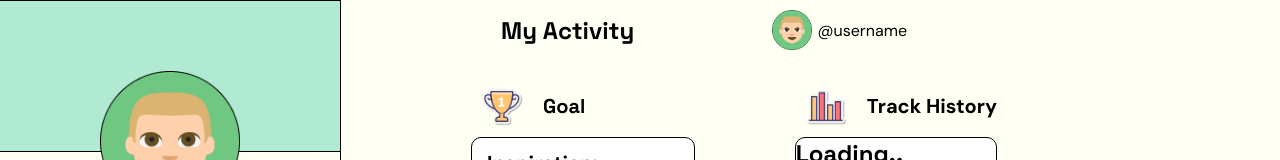
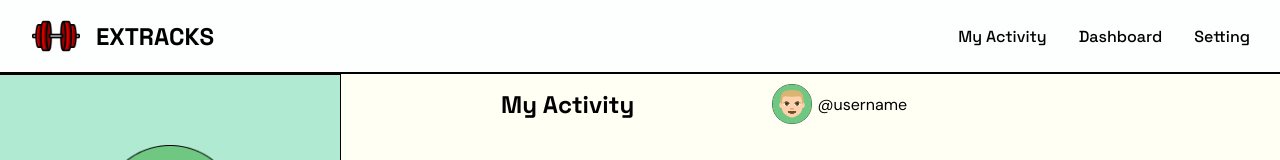
Before and after one commit to ParinchatJ/Extract_frontend, a React (Vite) app: page /dashboard in a window 1280 px wide. Shown: the top 160 px of the page. Built offline with nearby package versions, Linux system fonts and the light colour scheme; no server answers.

Commit message:
update nav and add anv to dash

```diff
--- a/src/components/NavBar/NavBar.css
+++ b/src/components/NavBar/NavBar.css
@@ -58,6 +58,10 @@
     border-left: 2px solid black;
 }
 
+.navbar .settingbutton {
+    margin-right: 30px;
+}
+
 /* .navbar .logo h1 {
 
 } */
--- a/src/components/NavBar/NavBar.jsx
+++ b/src/components/NavBar/NavBar.jsx
@@ -28,7 +28,7 @@ const NavBar = () => {
       nav = <>
         <Link to="/activities">My Activity</Link>
         <Link to="/dashboard">Dashboard</Link>
-        <Link to="/setting">Setting</Link>
+        <Link className="settingbutton" to="/setting">Setting</Link>
       </>
       break;
   }
--- a/src/pages/Dashboard/Dashboard.css
+++ b/src/pages/Dashboard/Dashboard.css
@@ -1,6 +1,11 @@
 body {
   margin: 0;
   padding: 0;
+}
+
+.dash-board {
+  display: flex;
+  flex-direction: column;
 }
 
 .container-dash {
--- a/src/pages/Dashboard/Dashboard.jsx
+++ b/src/pages/Dashboard/Dashboard.jsx
@@ -2,66 +2,65 @@ import React, { useState, useEffect } from "react";
 import BarChart from "../../components/BarChart/BarChart";
 import ProfileSession from "../../components/ProfileSession/ProfileSession";
 import NavBar from "../../components/NavBar/NavBar";
-import api from '/configs/api'
+import api from "/configs/api";
 import "./Dashboard.css";
-import CartList from '../../components/CartList/CardList';
-
+import CartList from "../../components/CartList/CardList";
 
 const Dashboard = () => {
-  const [cards, setCards] = useState([])
-  const recentCards = cards.slice(0, 2)
+  const [cards, setCards] = useState([]);
+  const recentCards = cards.slice(0, 2);
 
-  const [dailyStats, setDailyStats] = useState([])
-  const [loading, setLoading] = useState(false)
-  const [user, setUser] = useState({})
+  const [dailyStats, setDailyStats] = useState([]);
+  const [loading, setLoading] = useState(false);
+  const [user, setUser] = useState({});
 
-  const BMI = (user.weight / (user.height / 100) ** 2).toFixed(2)
+  const BMI = (user.weight / (user.height / 100) ** 2).toFixed(2);
 
   const getDailyStats = async () => {
-    setLoading(true)
-    const response = await api.get('user/activities/daily-stats')
-    console.log(response.data)
-    setDailyStats(response.data)
-    setLoading(false)
-  }
+    setLoading(true);
+    const response = await api.get("user/activities/daily-stats");
+    console.log(response.data);
+    setDailyStats(response.data);
+    setLoading(false);
+  };
 
   const getUserInfo = async () => {
-    const response = await api.get('user/me')
-    setUser(response.data)
-  }
+    const response = await api.get("user/me");
+    setUser(response.data);
+  };
 
   const getData = async () => {
-    const response = await api.get('user/activities')
-    setCards(response.data)
+    const response = await api.get("user/activities");
+    setCards(response.data);
+  };
+
+  const sevenDaysAgo = new Date(Date.now() - 7 * 24 * 60 * 60 * 1000);
+
+  let goalAchieved = 0;
+  const getGoalAchieved = () => {
+    const achievedDays = dailyStats.filter((day) => {
+      if (Date.parse(day._id) >= Date.parse(sevenDaysAgo)) {
+        return day;
       }
-
-  const sevenDaysAgo = new Date(Date.now() - 7 * 24 * 60 * 60 * 1000)
-
-  let goalAchieved = 0
-  const getGoalAchieved = () => {
-    const achievedDays = dailyStats.filter(day => {
-      if (Date.parse(day._id) >= Date.parse(sevenDaysAgo)) {
-        return day
-      }
-    })
-    goalAchieved = achievedDays.length
-    console.log(achievedDays.length)
-  }
-  getGoalAchieved()
+    });
+    goalAchieved = achievedDays.length;
+    console.log(achievedDays.length);
+  };
+  getGoalAchieved();
 
   useEffect(() => {
-    getUserInfo()
-    getDailyStats()
-    getData()
-  }, [])
-
-
+    getUserInfo();
+    getDailyStats();
+    getData();
+  }, []);
 
   const profileUpSize = {
-    height: '40px',
-    padding: '5px'
-  }
+    height: "40px",
+    padding: "5px",
+  };
   return (
+    <div className="dash-board">
+      <NavBar />
       <div className="container-dash">
         <ProfileSession user={user} />
         <section className="subconleft-dash">
@@ -70,7 +69,7 @@ const Dashboard = () => {
               <h1>My Activity</h1>
               <div className="userhead">
                 <img src="./assets/Group 36.png" alt="" style={profileUpSize} />
-              <p>@{user.username || 'username'}</p>
+                <p>@{user.username || "username"}</p>
               </div>
             </div>
             <div className="upleftsub-board">
@@ -82,18 +81,22 @@ const Dashboard = () => {
                 <div className="inspiration-goal-dash">
                   <p className="inspiration">Inspiration:</p>
                   <p className="inspiration-content-input">
-                  {user.inspiration || '-'}
+                    {user.inspiration || "-"}
                   </p>
                   <div className="goal-content">
-                  <h1 className="goal-content-input1">{goalAchieved || '0'}</h1>
+                    <h1 className="goal-content-input1">
+                      {goalAchieved || "0"}
+                    </h1>
                     <h2>out of</h2>
-                  <h2 className="goal-content-input2">{user.weekly_goal || '7'}</h2>
+                    <h2 className="goal-content-input2">
+                      {user.weekly_goal || "7"}
+                    </h2>
                     <h2>days</h2>
                   </div>
                 </div>
                 <div className="bmi-goal-dash">
                   <h4>BMI</h4>
-                <h1>{BMI || '-'}</h1>
+                  <h1>{BMI || "-"}</h1>
                 </div>
               </div>
               <div className="graph-dash">
@@ -102,7 +105,6 @@ const Dashboard = () => {
                   <p>Track History</p>
                 </div>
                 <div className="bar-chart-tracking">
-
                   <BarChart dailyStats={dailyStats} loading={loading} />
                 </div>
               </div>
@@ -117,15 +119,11 @@ const Dashboard = () => {
               <p>Recent Activities</p>
             </div>
             <div className="recent-content">
-            <CartList
-              cards={recentCards}
-            />
+              <CartList cards={recentCards} />
               {/* <div>เขียนในสี่เหลี่ยมแต่ลองถามคุณตาลดูว่าจะเปลี่ยนมั้ย</div> */}
             </div>
           </div>
         </section>
-
-
 
         {/*<session className="subconright-dash">
         <div className="upright-dash">
@@ -162,6 +160,7 @@ const Dashboard = () => {
         </div>
       </session>*/}
       </div>
+    </div>
   );
 };
 
```
Lines whose indentation alone changed are shown as unchanged.
